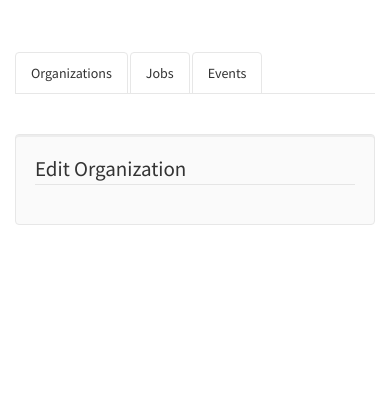
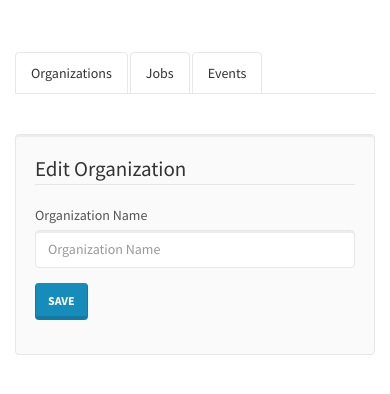
Before and after one commit to Nerdylicious/vms-integrated, a Django app: page /organization/edit/1 in a window 390 px wide. Shown: the part 54-448 px from the top of the page. Run offline with Django 3.2, Linux system fonts and the light colour scheme; the visitor is signed in with stand-in values (Sample User, id 1); data that the repository does not hold is empty; parts of the project's set-up code (start-up, migrations or seed data) failed here and were passed over; some libraries are stand-ins or nearby versions.

Commit message:
Implemented template for editing organizations

```diff
--- a/vms/organization/templates/organization/create.html
+++ b/vms/organization/templates/organization/create.html
@@ -11,7 +11,7 @@
                     <div class="form-group has-error">
                         <label class="col-md-2 control-label">Organization Name</label>
                         <div class="col-md-8">
-                            <input class="form-control" placholder="Organization Name" type="text" name="name" value="{% if form.name.value %}{{ form.name.value }}{% endif %}">
+                            <input class="form-control" placeholder="Organization Name" type="text" name="name" value="{% if form.name.value %}{{ form.name.value }}{% endif %}">
                             <p class="help-block">
                                 <strong>
                                     {% for error in form.name.errors %}
@@ -25,7 +25,7 @@
                     <div class="form-group">
                         <label class="col-md-2 control-label">Organization Name</label>
                         <div class="col-md-8">
-                            <input class="form-control" placholder="Organization Name" type="text" name="name" value="{% if form.name.value %}{{ form.name.value }}{% endif %}">
+                            <input class="form-control" placeholder="Organization Name" type="text" name="name" value="{% if form.name.value %}{{ form.name.value }}{% endif %}">
                         </div>
                     </div>
                 {% endif %}
--- a/vms/organization/templates/organization/edit.html
+++ b/vms/organization/templates/organization/edit.html
@@ -4,9 +4,36 @@
     <div class="spacer"></div>
     <div class="well">
         <form class="form-horizontal" method="post">
+            {% csrf_token %}
             <fieldset>
                 <legend>Edit Organization</legend>
-
+                {% if form.name.errors %}
+                    <div class="form-group has-error">
+                        <label class="col-md-2 control-label">Organization Name</label>
+                        <div class="col-md-8">
+                            <input class="form-control" placeholder="Organization Name" type="text" name="name" value="{% if form.name.value %}{{ form.name.value }}{% endif %}">
+                            <p class="help-block">
+                                <strong>
+                                    {% for error in form.name.errors %}
+                                        {{ error }}
+                                    {% endfor %}
+                                </strong>
+                            </p>
+                        </div>
+                    </div>
+                {% else %}
+                    <div class="form-group">
+                        <label class="col-md-2 control-label">Organization Name</label>
+                        <div class="col-md-8">
+                            <input class="form-control" placeholder="Organization Name" type="text" name="name" value="{% if form.name.value %}{{ form.name.value }}{% endif %}">
+                        </div>
+                    </div>
+                {% endif %}
+                <div class="form-group">
+                    <div class="col-md-12 col-md-offset-2">
+                        <button class="btn btn-primary" type="submit">Save</button>
+                    </div>
+                </div>
             </fieldset>
         </form>
     </div>
--- a/vms/organization/views.py
+++ b/vms/organization/views.py
@@ -18,6 +18,7 @@ def create(request):
         form = OrganizationForm()
         return render(request, 'organization/create.html', {'form' : form,})
 
+@login_required
 def delete(request):
     return render(request, 'organization/delete.html')
 
```
